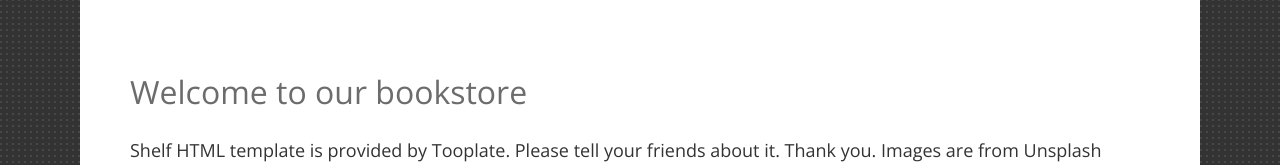
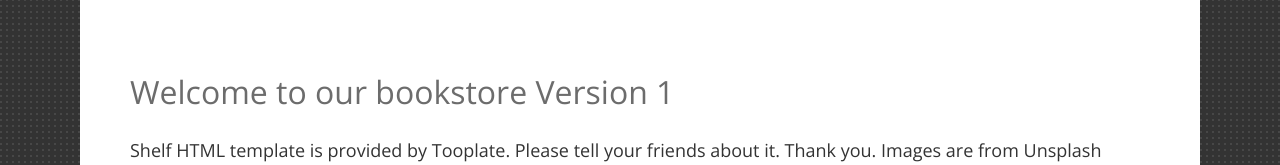
Before and after one commit to abhijith-ajayan/webapp, a plain HTML site: page website/index.html in a window 1280 px wide. Shown: the part 505-670 px from the top of the page. Drawn offline with nearby package versions, Linux system fonts and the light colour scheme.

Commit message:
Update index.html

```diff
--- a/website/index.html
+++ b/website/index.html
@@ -55,7 +55,7 @@ http://www.tooplate.com/view/2092-shelf
             <div class="tm-main-content">
                 <section class="tm-margin-b-l">
                     <header>
-                        <h2 class="tm-main-title">Welcome to our bookstore</h2>
+                        <h2 class="tm-main-title">Welcome to our bookstore Version 1</h2>
                     </header>
 
                     <p>Shelf HTML template is provided by Tooplate. Please tell your friends about it. Thank you. Images are from Unsplash website. In tincidunt metus sed justo tincidunt sollicitudin. Curabitur magna tellus, condimentum vitae consectetur id, elementum sit amet erat.</p>
```
